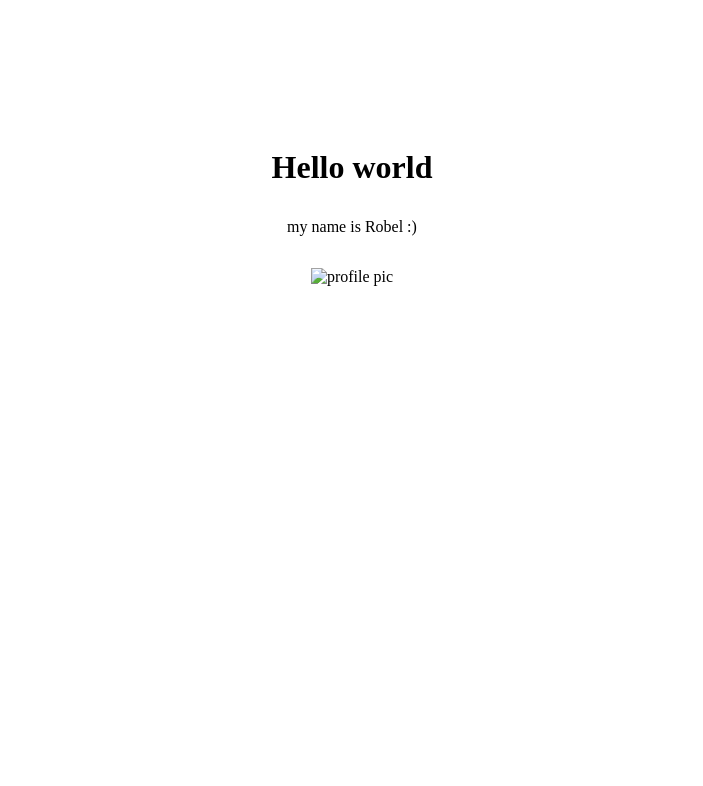
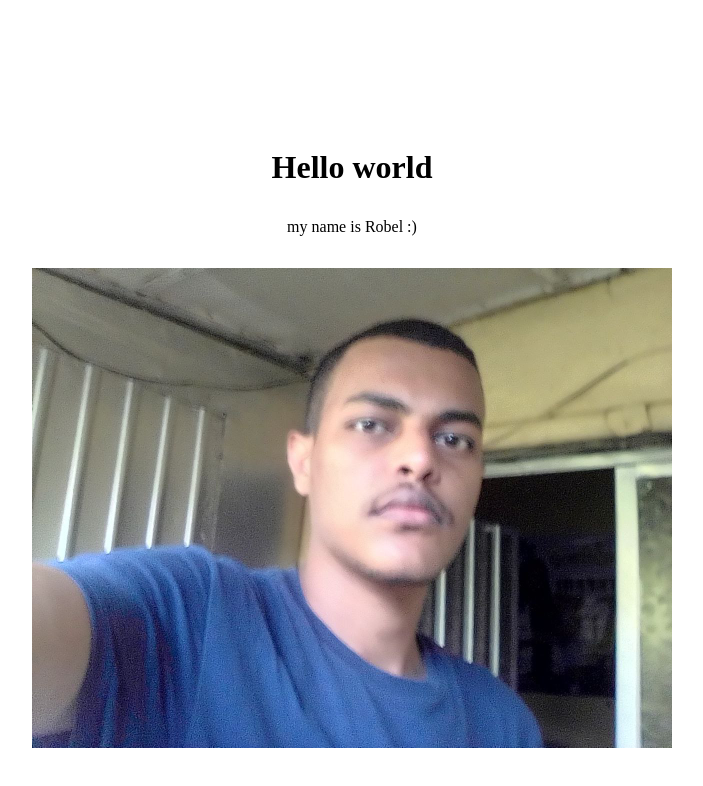
Before and after one commit to rt-io/web, a plain HTML site: page index.html in a window 1280 px wide. Shown: the whole page, without its empty margins (288-991 px from the left). Drawn offline with Linux system fonts and the light colour scheme.

Commit message:
initial commit

```diff
--- a/index.html
+++ b/index.html
@@ -9,6 +9,6 @@
 <body>
     <h1>Hello world</h1>
     <p>my name is Robel :)</p>
-    <img src="/assets/r.jpg" alt="profile pic">
+    <img src="/assets/images/r.jpg" alt="profile pic">
 </body>
 </html>
```
